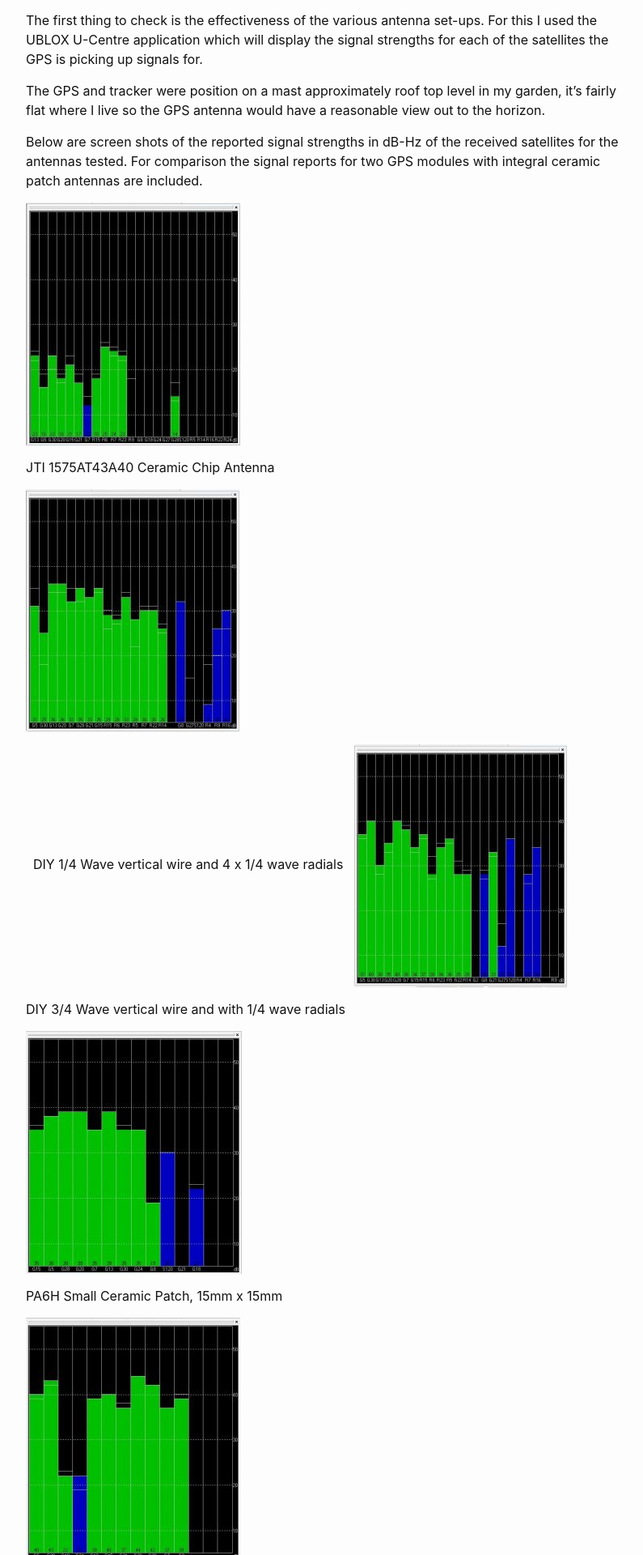
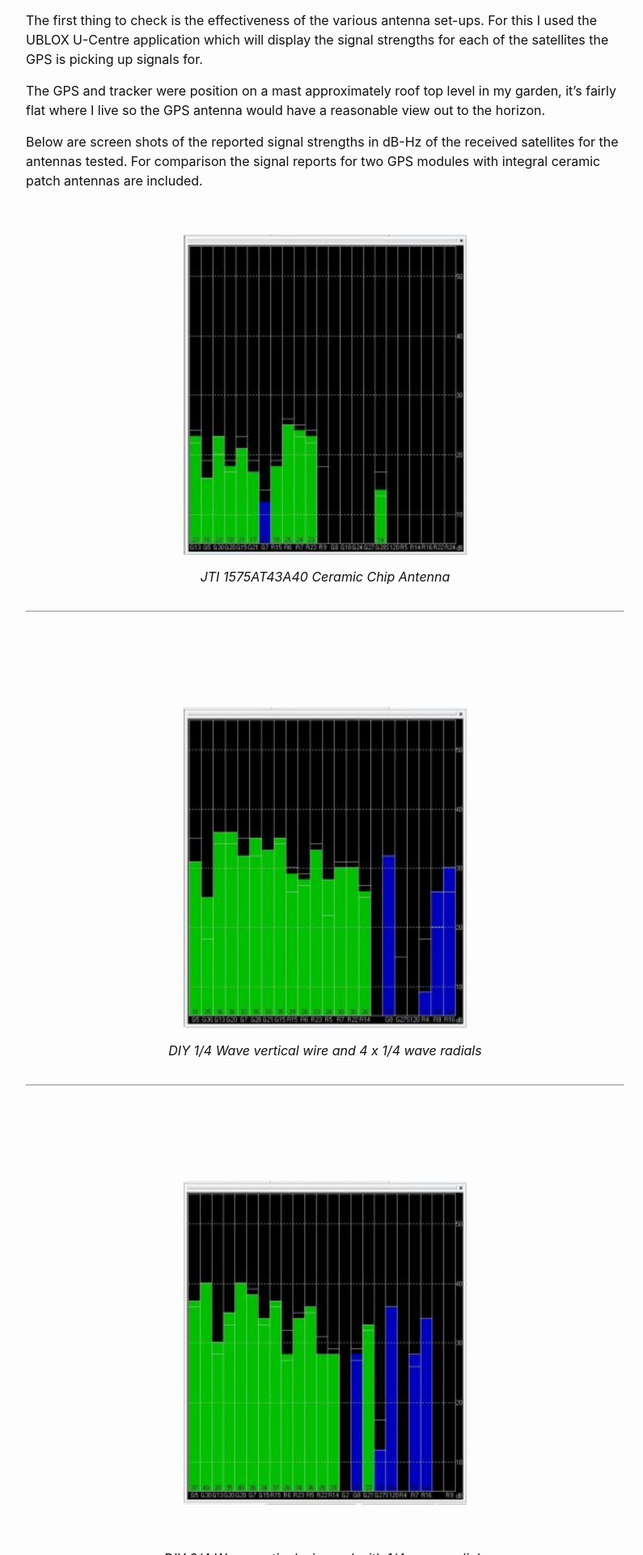
Before and after one commit to StuartsProjects/StuartsProjects.github.io, a Jekyll site: the page built from _posts/2016-03-12-gps-antennas-and-the-effect-on-tracker-power-consumption.md, in a window 1280 px wide. Shown: the part 440-2360 px from the top of the page at 81% size, without its empty margins (238-1033 px from the left). Built offline with Jekyll 4.4.1, drawn with Linux system fonts in a browser that asks for light colours.

Commit message:
Edit post - reposition images

```diff
--- a/_posts/2016-03-12-gps-antennas-and-the-effect-on-tracker-power-consumption.md
+++ b/_posts/2016-03-12-gps-antennas-and-the-effect-on-tracker-power-consumption.md
@@ -14,26 +14,58 @@ The GPS and tracker were position on a mast approximately roof top level in my g
 
 Below are screen shots of the reported signal strengths in dB-Hz of the received satellites for the antennas tested. For comparison the signal reports for two GPS modules with integral ceramic patch antennas are included.
 
-![JTI 1575AT43A40 Ceramic Chip Antenna.](/images/GPS1-265x300.jpg)
+<br>
 
-JTI 1575AT43A40 Ceramic Chip Antenna
-
-![DIY 1/4 Wave vertical wire and 4 x 1/4 wave radials.](/images/GPS2-264x300.jpg)
-
-
-DIY 1/4 Wave vertical wire and 4 x 1/4 wave radials
-
-![DIY 3/4 Wave vertical wire and 4 x 1/4 wave radials.](/images/GPS3-263x300.jpg)
-
-DIY 3/4 Wave vertical wire and with 1/4 wave radials
-
-![PA6H Small Ceramic Patch, 15mm x 15mm](/images/GPS4-267x300.jpg)
-
-PA6H Small Ceramic Patch, 15mm x 15mm
-
-![UBLOX 7 Large Ceramic Patch, 24mm x 24mm.](/images/GPS5-265x300.jpg)
-
-UBLOX 7 Large Ceramic Patch, 24mm x 24mm
+<p align="center">
+  <img width="350"  src="/images/GPS1-265x300.jpg">
+</p>
+<p align="center">
+    <em>JTI 1575AT43A40 Ceramic Chip Antenna</em>
+</p>
+----------
+<br>
+<br>
+<br>
+<p align="center">
+  <img width="350"  src="/images/GPS2-264x300.jpg">
+</p>
+<p align="center">
+    <em>DIY 1/4 Wave vertical wire and 4 x 1/4 wave radials</em>
+</p>
+----------
+<br>
+<br>
+<br>
+<p align="center">
+  <img width="350"  src="/images/GPS3-263x300.jpg">
+</p>
+<p align="center">
+    <em>DIY 3/4 Wave vertical wire and with 1/4 wave radials</em>
+</p>
+----------
+<br>
+<br>
+<br>
+<p align="center">
+  <img width="350"  src="/images/GPS4-267x300.jpg">
+</p>
+<p align="center">
+    <em>PA6H Small Ceramic Patch, 15mm x 15mm</em>
+</p>
+----------
+<br>
+<br>
+<br>
+<p align="center">
+  <img width="350"  src="/images/GPS5-265x300.jpg">
+</p>
+<p align="center">
+    <em>UBLOX 7 Large Ceramic Patch, 24mm x 24mm</em>
+</p>
+----------
+<br>
+<br>
+<br>
 
 I set up one of my GPS PICO trackers to power the GPS up, measure how long it takes to get a new fix, report the fix time and then turn off the power again. I set the software to power up the GPS for a fix approximately once a minute.
 
```
